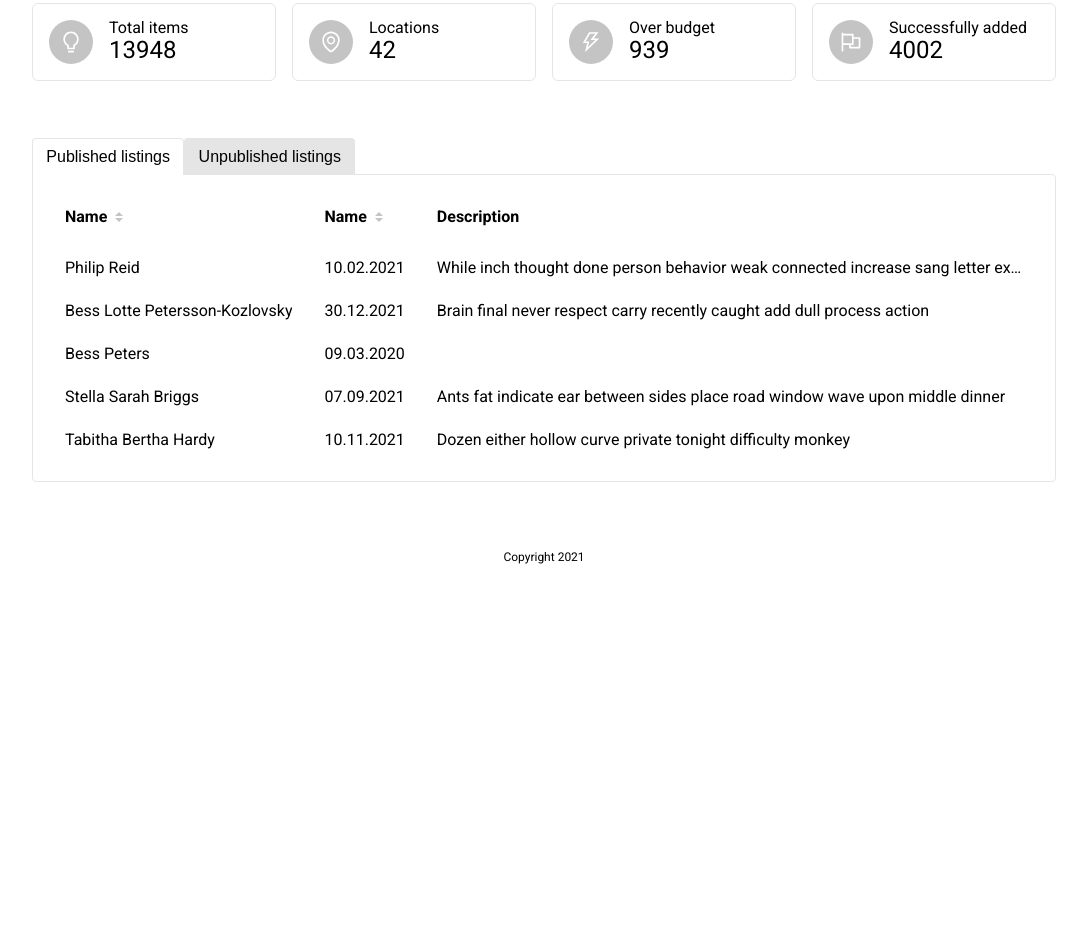
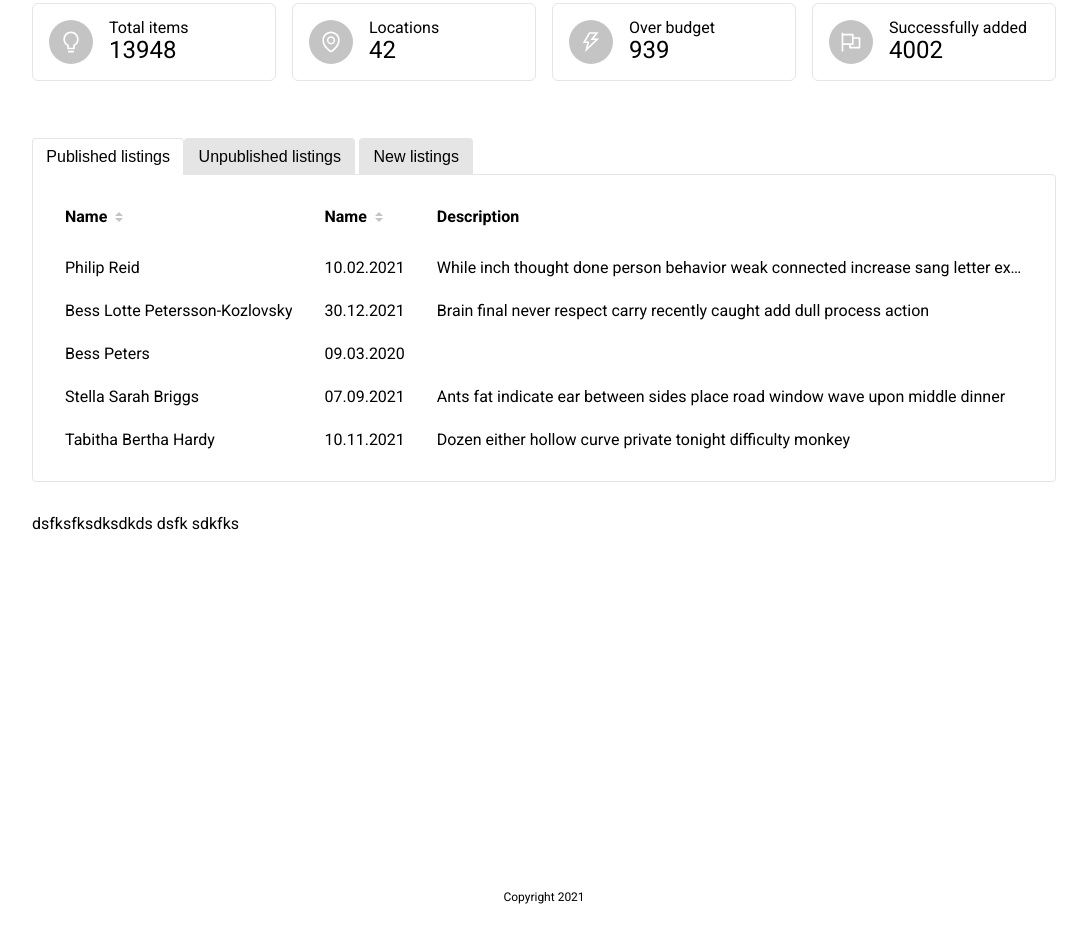
Before and after one commit to ekateriinal/NUX-FE-UI-test, a plain HTML site: page index.html in a window 1280 px wide. Shown: the part 350-1290 px from the top of the page, without its empty margins (96-1183 px from the left). Before the commit the page ends 950 px from the top, so only its background shows below. Drawn offline with Linux system fonts and the light colour scheme.

Commit message:
Added new tab

```diff
--- a/index.html
+++ b/index.html
@@ -98,6 +98,9 @@
                 </button><button role="tab" aria-selected="false" aria-controls="panel-2" id="tab-2" aria-selected="false" tabindex="-1" class="tab-item">
                     <span class="sm-text">Unpublished <span class="xs-tabs">listings</span></span>
                 </button>
+                <button role="tab" aria-selected="false" aria-controls="panel-3" id="tab-3" aria-selected="false" tabindex="-1" class="tab-item">
+                    <span class="sm-text">New <span class="xs-tabs">listings</span></span>
+                </button>
             </div>
             <div class="tab-content">
                 <div role="tabpanel" aria-labelledby="tab-1" id="panel-1" class="tab-content-item">
@@ -161,6 +164,9 @@
                         <span></span>
                     </div>
                 </div>
+                <div role="tabpanel" aria-labelledby="tab-3" id="panel-3" class="tab-content-item">
+                    dsfksfksdksdkds dsfk sdkfks
+                </div>
         </section>
         </div>
         </div>
```
